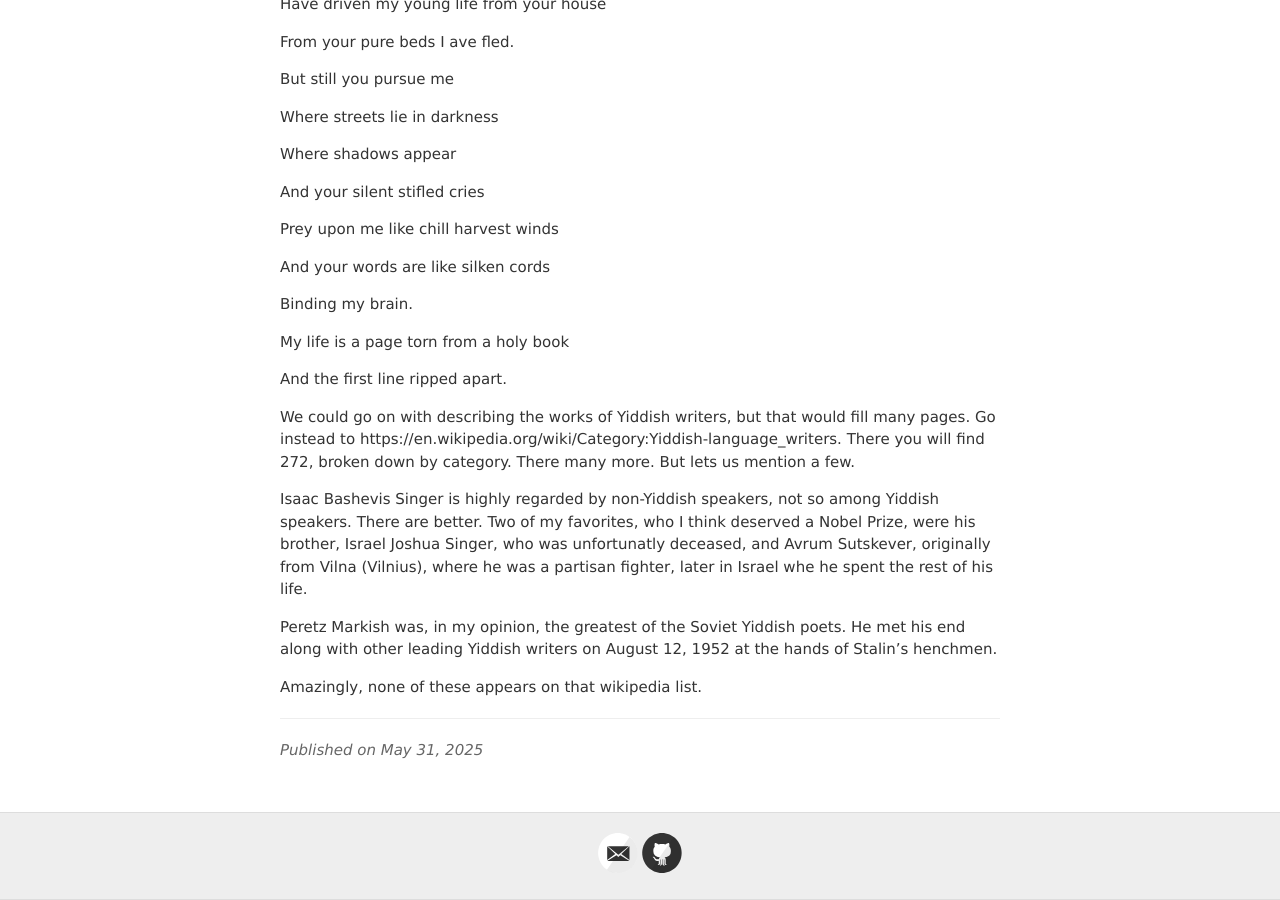
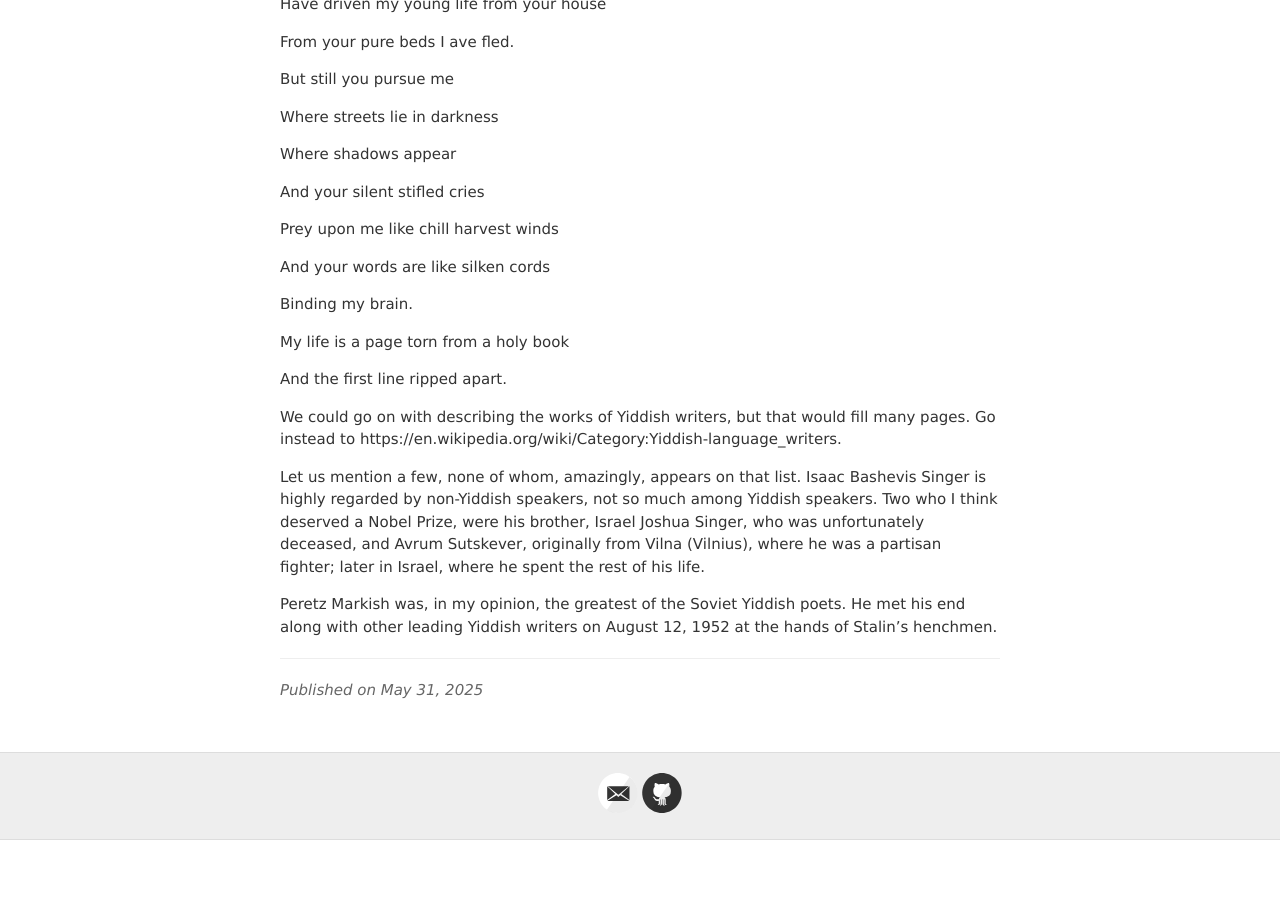
Before and after one commit to jvmallow/jvmallow.github.io, a Jekyll site: the page built from _posts/2025-05-31-Yiddish.md, in a window 1280 px wide and 900 px high, scrolled down 9700 px. Built offline with Jekyll 4.4.1, drawn with Linux system fonts in a browser that asks for light colours; a script that is not in the unit is left out; after the commit the page ends 10540 px from its top, so only the background shows below that.

Commit message:
Update 2025-05-31-Yiddish.md

```diff
--- a/_posts/2025-05-31-Yiddish.md
+++ b/_posts/2025-05-31-Yiddish.md
@@ -303,11 +303,8 @@ My life is a page torn from a holy book
 
 And the first line ripped apart.
 
-We could go on with describing the works of Yiddish writers, but that would fill many pages. Go instead to https://en.wikipedia.org/wiki/Category:Yiddish-language_writers. There you will find 272, broken down by category. There many more.
-But lets us mention a few.
+We could go on with describing the works of Yiddish writers, but that would fill many pages. Go instead to https://en.wikipedia.org/wiki/Category:Yiddish-language_writers.
 
-Isaac Bashevis Singer is highly regarded by non-Yiddish speakers, not so among Yiddish speakers. There are better. Two of my favorites, who I think deserved a Nobel Prize, were his brother, Israel Joshua Singer, who was unfortunatly deceased, and Avrum Sutskever, originally from Vilna (Vilnius), where he was a partisan fighter, later in Israel whe he spent the rest of his life.
+Let us mention a few, none of whom, amazingly, appears on that list. Isaac Bashevis Singer is highly regarded by non-Yiddish speakers, not so much among Yiddish speakers. Two who I think deserved a Nobel Prize, were his brother, Israel Joshua Singer, who was unfortunately deceased, and Avrum Sutskever, originally from Vilna (Vilnius), where he was a partisan fighter; later in Israel, where he spent the rest of his life.
 
 Peretz Markish was, in my opinion, the greatest of the Soviet Yiddish poets. He met his end along with other leading Yiddish writers on August 12, 1952 at the hands of Stalin's henchmen.
-
-Amazingly, none of these appears on that wikipedia list.
```
